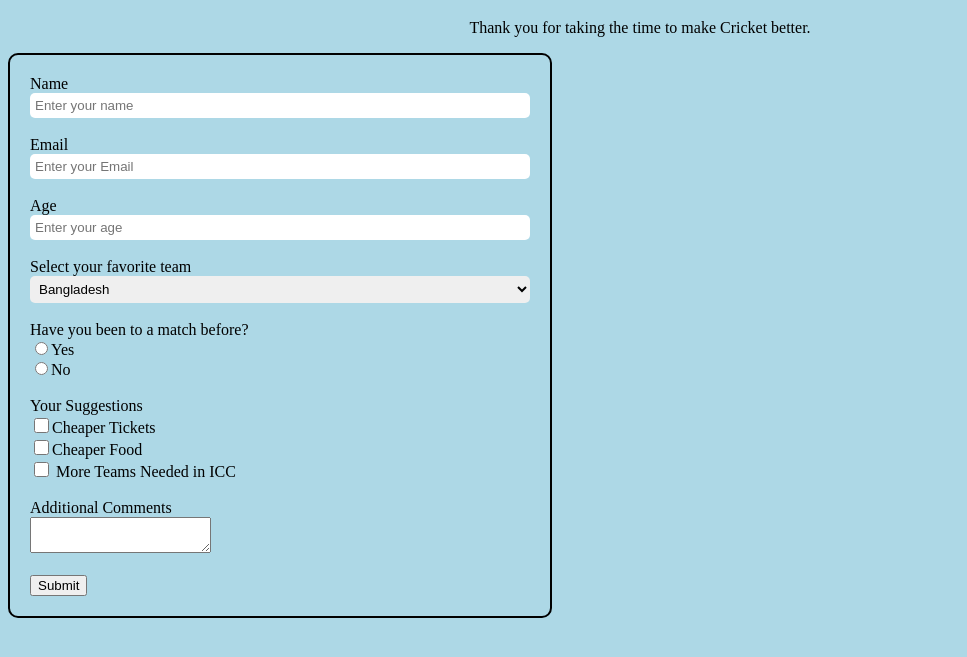
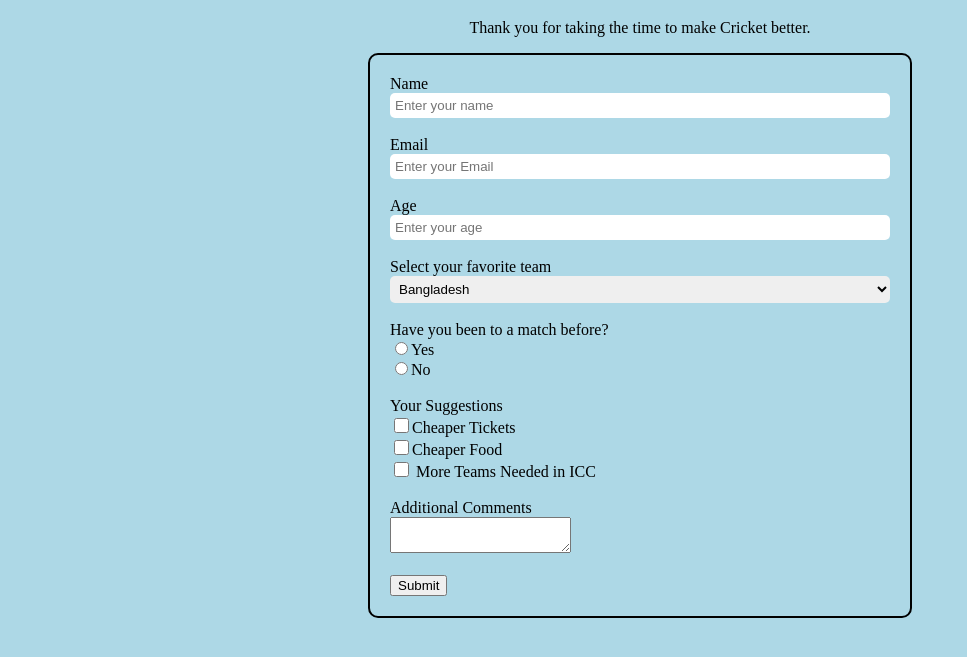
Before and after one commit to asifnkabir/Survey-Form-freecodecanp, a plain HTML site: page index.html in a window 1280 px wide. Shown: the part 61-718 px from the top of the page, without its empty margins (0-967 px from the left). Drawn offline with Linux system fonts and the light colour scheme.

Commit message:
styles.css

```diff
--- a/styles.css
+++ b/styles.css
@@ -6,7 +6,7 @@ body{
   form{
     max-width: 500px;
     text-align: left;
-    justify-content: center;
+    margin: 0 auto;
     padding: 20px;
     border: 2px solid black;
     border-radius: 10px;
```
